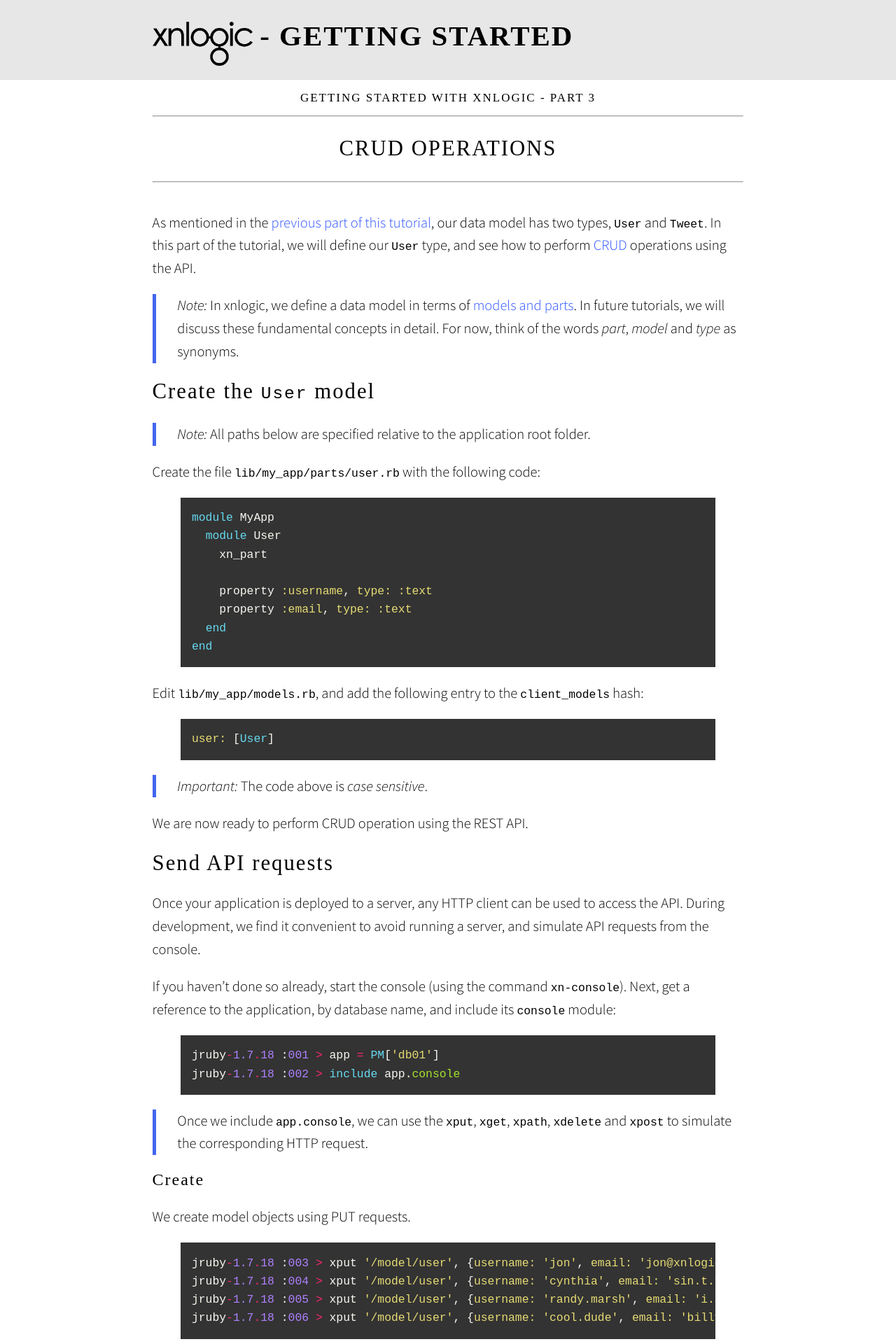
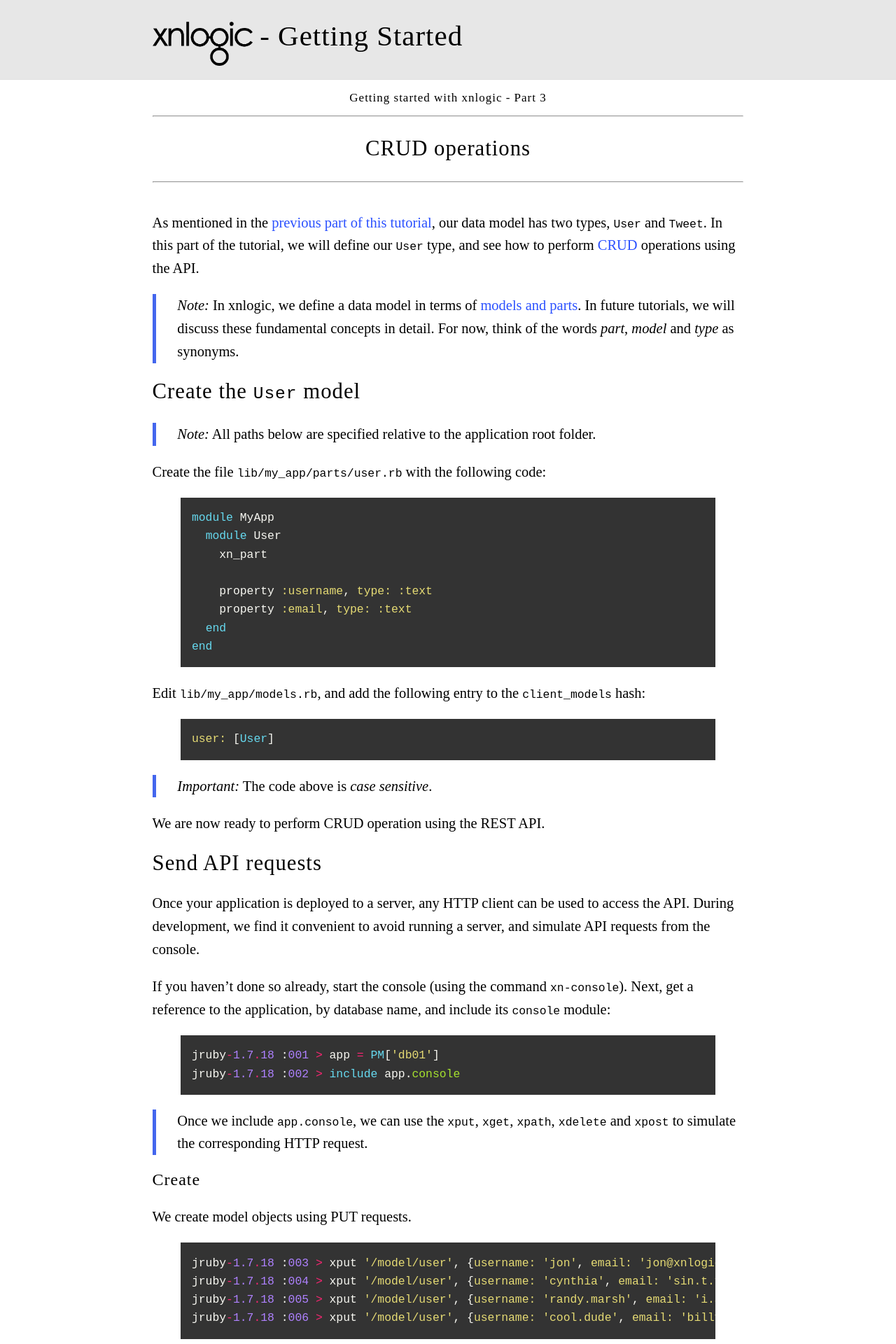
Before and after one commit to xnlogic/getting_started, a Jekyll site: the page built from _posts/2014-01-01-tutorial1-3.md, in a window 1280 px wide. Shown: the top 1920 px of the page at 70% size. Built offline with Jekyll 4.4.1, drawn with Linux system fonts in a browser that asks for light colours; nearby versions of some CDN libraries; some web fonts are replaced.

Commit message:
Updating fonts in CSS

```diff
--- a/_sass/basic.sass
+++ b/_sass/basic.sass
@@ -1,6 +1,6 @@
 body
-    font-family: "Source Sans Pro", "Calibri", "Helvetica", sans-serif
-    font-weight: 300
+    font-family: "Heiti TC"
+    font-weight: 200
     font-size: 1.4em
     font-size: calc(.6vw + .8em)
     line-height: 1.6
@@ -20,9 +20,6 @@ a
         color: gray
     &#selected
         color: #46e
-
-strong, b, th
-    font-weight: 400
 
 iframe, img, embed, object, video
     max-width: 100%
--- a/main.sass
+++ b/main.sass
@@ -20,31 +20,12 @@ body
     > div
         +contrast($description)
 
+
 {% if site.style.serif-heading %}
-
-body > header h1
-    font-weight: bold
-
 h1, h2, h3, h4, h5, h6
-    font-family: "Gentium Basic", serif
-    letter-spacing: 2px
-    header &
-        text-transform: uppercase
-
+    letter-spacing: 1px
 {% endif %}
 
-{% if site.style.headline %}
-
-#body > div:first-of-type
-#    +contrast($headline)
-#    h1
-#        padding-top: 1em
-#        padding-bottom: 1em
-
-#nav ul
-#    margin: 0
-
-{% endif %}
 
 article:nth-of-type(even)
     +article_background($even, $anchor)
```
